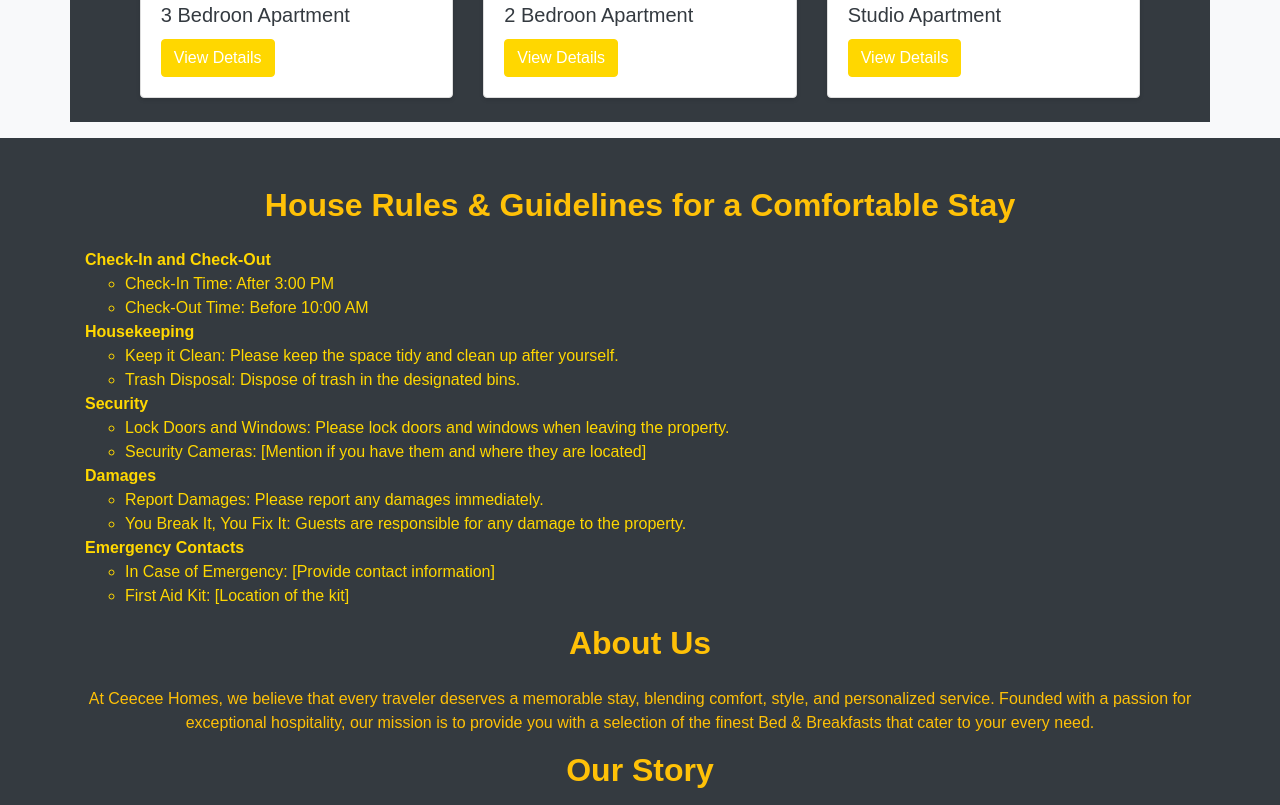
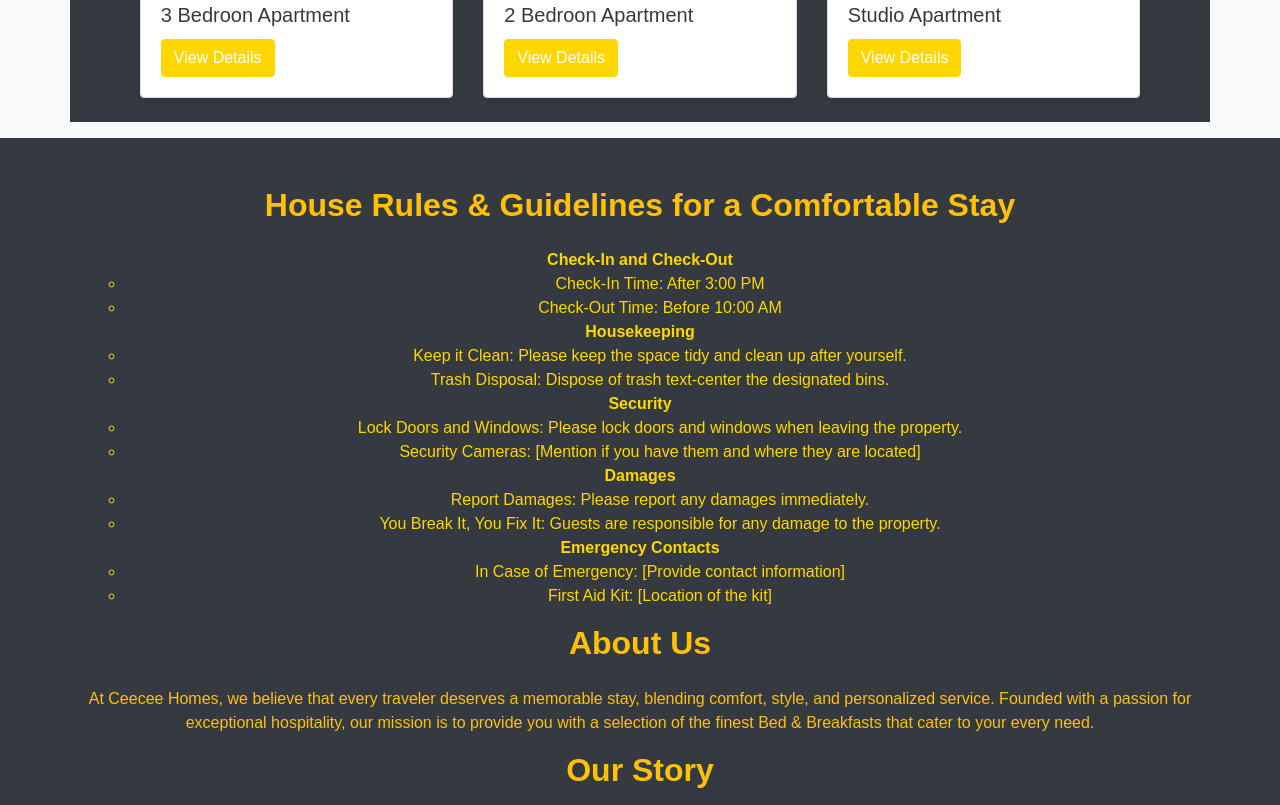
Before and after one commit to Kendi167/Ceecee-Homes, a website: page public/index.html in a window 1280 px wide. Shown: the part 648-1453 px from the top of the page. Drawn offline with nearby package versions, Linux system fonts and the light colour scheme.

Commit message:
modified  html

```diff
--- a/public/index.html
+++ b/public/index.html
@@ -71,41 +71,41 @@
 
         <section id="about" class="bg-dark py-5">
         <div class="container">
-            <h2 class="text-center text-warning mb-4 font-weight-bold text-fade-in">House Rules & Guidelines for a Comfortable Stay</h2>
-            <ul class="list-unstyled gold-text text-fade-in">
+            <h2 class="text-center text-warning mb-4 font-weight-bold text-fade-in text-center">House Rules & Guidelines for a Comfortable Stay</h2>
+            <ul class="list-unstyled gold-text text-fade-in text-center">
                 <li>
-                    <strong class="text-fade-in">Check-In and Check-Out</strong>
+                    <strong class="text-fade-in text-center">Check-In and Check-Out</strong>
                     <ul>
-                        <li class="text-fade-in">Check-In Time: After 3:00 PM</li>
-                        <li class="text-fade-in">Check-Out Time: Before 10:00 AM</li>
+                        <li class="text-fade-in text-center">Check-In Time: After 3:00 PM</li>
+                        <li class="text-fade-in text-center">Check-Out Time: Before 10:00 AM</li>
                     </ul>
                 </li>
                 <li>
-                    <strong class="text-fade-in">Housekeeping</strong>
+                    <strong class="text-fade-in text-center">Housekeeping</strong>
                     <ul>
-                        <li class="text-fade-in">Keep it Clean: Please keep the space tidy and clean up after yourself.</li>
-                        <li class="text-fade-in">Trash Disposal: Dispose of trash in the designated bins.</li>
+                        <li class="text-fade-in text-center">Keep it Clean: Please keep the space tidy and clean up after yourself.</li>
+                        <li class="text-fade-in text-center">Trash Disposal: Dispose of trash  text-center the designated bins.</li>
                     </ul>
                 </li>
                 <li>
-                    <strong class="text-fade-in">Security</strong>
+                    <strong class="text-fade-in text-center">Security</strong>
                     <ul>
-                        <li class="text-fade-in">Lock Doors and Windows: Please lock doors and windows when leaving the property.</li>
-                        <li class="text-fade-in">Security Cameras: [Mention if you have them and where they are located]</li>
+                        <li class="text-fade-in text-center">Lock Doors and Windows: Please lock doors and windows when leaving the property.</li>
+                        <li class="text-fade-in text-center">Security Cameras: [Mention if you have them and where they are located]</li>
                     </ul>
                 </li>
                 <li>
-                    <strong class="text-fade-in">Damages</strong>
+                    <strong class="text-fade-in text-center">Damages</strong>
                     <ul>
-                        <li class="text-fade-in">Report Damages: Please report any damages immediately.</li>
-                        <li class="text-fade-in">You Break It, You Fix It: Guests are responsible for any damage to the property.</li>
+                        <li class="text-fade-in text-center">Report Damages: Please report any damages immediately.</li>
+                        <li class="text-fade-in text-center">You Break It, You Fix It: Guests are responsible for any damage to the property.</li>
                     </ul>
                 </li>
                 <li>
-                    <strong class="text-fade-in">Emergency Contacts</strong>
+                    <strong class="text-fade-in text-center">Emergency Contacts</strong>
                     <ul>
-                        <li class="text-fade-in">In Case of Emergency: [Provide contact information]</li>
-                        <li class="text-fade-in">First Aid Kit: [Location of the kit]</li>
+                        <li class="text-fade-in text-center">In Case of Emergency: [Provide contact information]</li>
+                        <li class="text-fade-in text-center">First Aid Kit: [Location of the kit]</li>
                     </ul>
                 </li>
             </ul>
```
